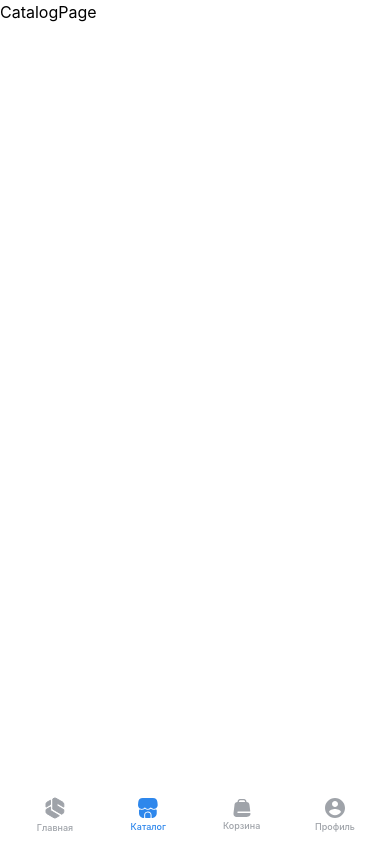
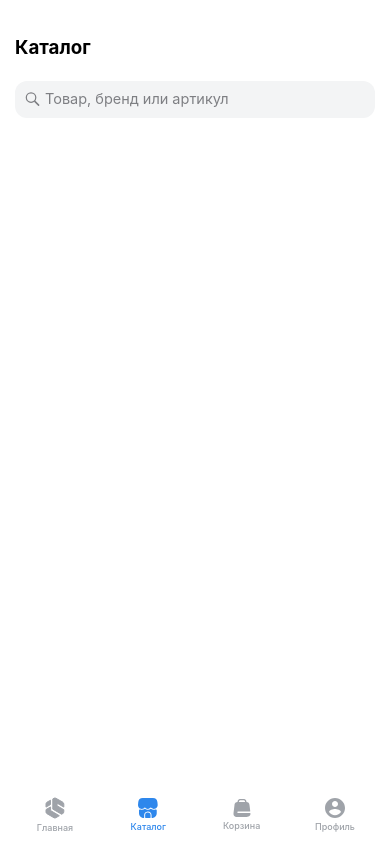
Before and after one commit to Kuldyaev/mob-store, a React (Vite) app: page / in a window 390 px wide. Both pictures are taken after a click on the button "Каталог". Built offline with nearby package versions, Linux system fonts and the light colour scheme.

Commit message:
catalog page addded

```diff
--- a/src/pages/CatalogPage/index.tsx
+++ b/src/pages/CatalogPage/index.tsx
@@ -1,5 +1,17 @@
+import { SearchIcon } from "../../features/Icons";
+
+import s from "./style.module.scss";
+
 const CatalogPage = () => {
-  return <div>CatalogPage</div>;
+  return (
+    <div className={s.catalogDesk}>
+      <h3>Каталог</h3>
+      <div className={s.searchBar}>
+        <SearchIcon />
+        <h6 className={s.searchInput}>Товар, бренд или артикул</h6>
+      </div>
+    </div>
+  );
 };
 
 export default CatalogPage;
--- /dev/null
+++ b/src/pages/CatalogPage/style.module.scss
@@ -0,0 +1,64 @@
+@use "./../../scss/colors.scss" as *;
+@use "./../../scss/variabels.scss" as *;
+
+.catalogDesk {
+  padding: $size15px;
+}
+
+.searchBar {
+  display: flex;
+  flex-direction: row;
+  width: $size344px;
+  height: $size20px;
+  background-color: $color-grey;
+  color: $color-grey-text;
+  border-radius: $size12px;
+  padding: $size8-5px $size8px;
+
+  svg {
+    width: $size18px;
+    height: $size18px;
+    margin-right: $size4px;
+  }
+
+  .searchInput {
+    padding: 0;
+    margin: 0;
+    display: flex;
+    justify-content: flex-start;
+    align-items: center;
+    font-size: $size14-5px;
+    font-weight: 400;
+  }
+}
+
+@media screen and (max-width: 480px) {
+  .catalogDesk {
+    padding: $flexsize15px;
+  }
+  .searchBar {
+    display: flex;
+    flex-direction: row;
+    justify-content: flex-start;
+    align-items: center;
+    width: $flexsize344px;
+    height: $flexsize20px;
+    border-radius: $flexsize12px;
+    padding: $flexsize8-5px $flexsize8px;
+
+    svg {
+      width: $flexsize18px;
+      height: $flexsize18px;
+      margin-right: $flexsize4px;
+    }
+
+    .searchInput {
+      padding: 0;
+      margin: 0;
+      display: flex;
+      justify-content: flex-start;
+      align-items: center;
+      font-size: $flexsize14-5px;
+    }
+  }
+}
```
